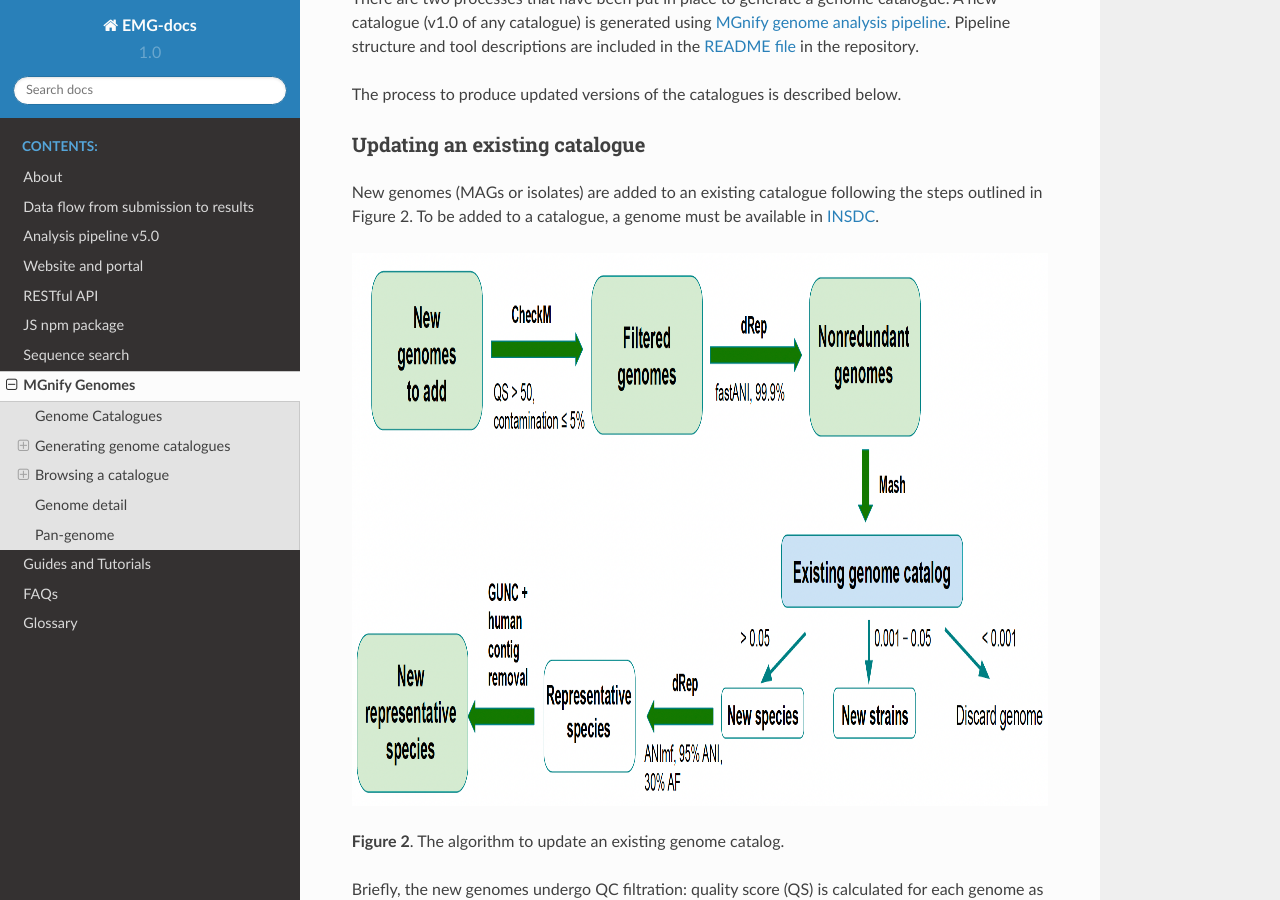
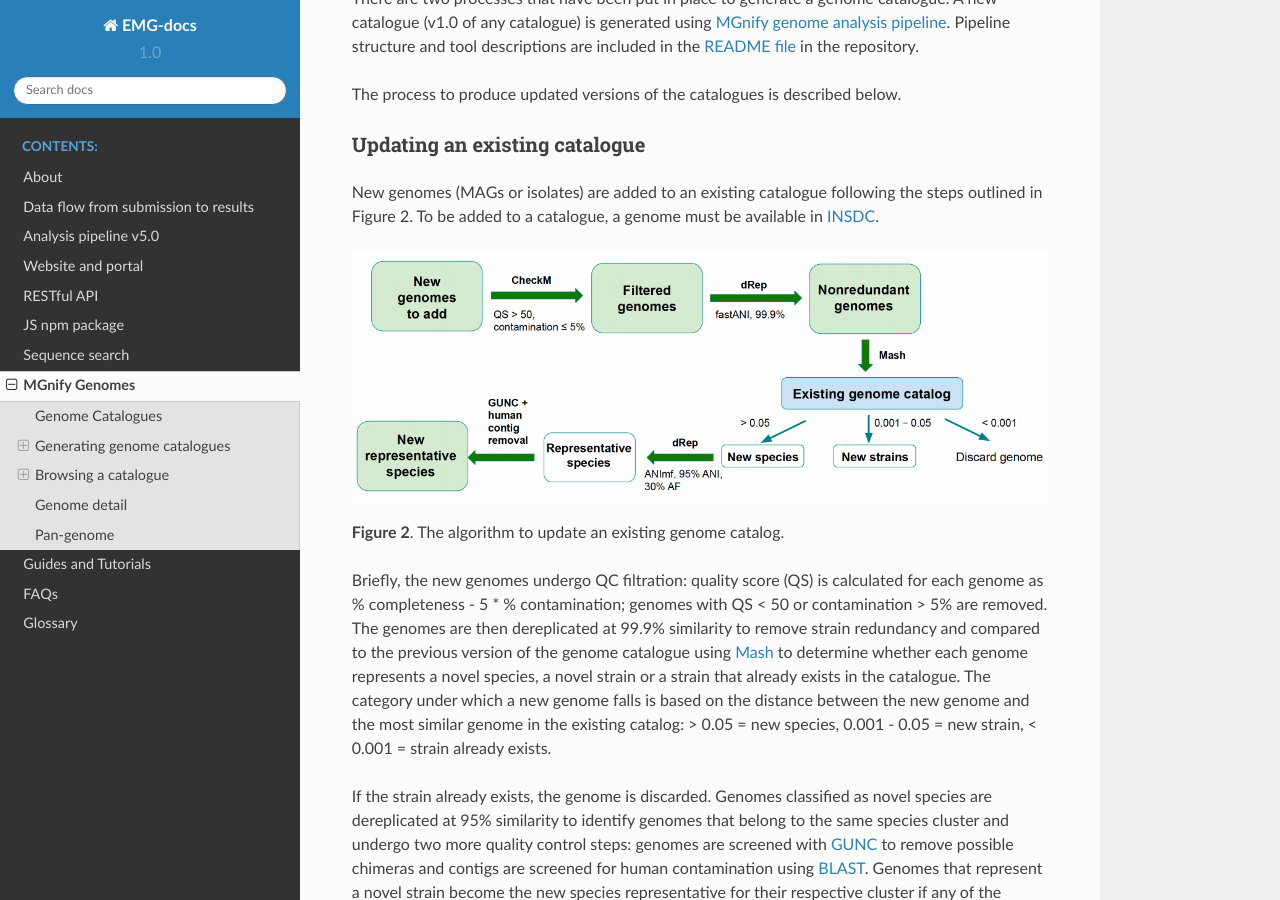
Before and after one commit to EBI-Metagenomics/EMG-docs, a Sphinx documentation site: the page built from docs/genome-viewer.rst, in a window 1280 px wide and 900 px high, scrolled down 880 px. Built offline with Sphinx 7.4.7 and the Read the Docs theme 2.0.0, drawn with Linux system fonts in a browser that asks for light colours.

Commit message:
Update docs/genome-viewer.rst
Co-authored-by: Sandy Rogers <sandyr@ebi.ac.uk>

```diff
--- a/docs/genome-viewer.rst
+++ b/docs/genome-viewer.rst
@@ -38,7 +38,7 @@ New genomes (MAGs or isolates) are added to an existing catalogue following the
 to a catalogue, a genome must be available in `INSDC <https://www.insdc.org/>`_.
 
 .. figure:: images/update_pipeline.png
-  :scale: 70 %
+  :width: 100 %
 
 **Figure 2**. The algorithm to update an existing genome catalog.
 
```
